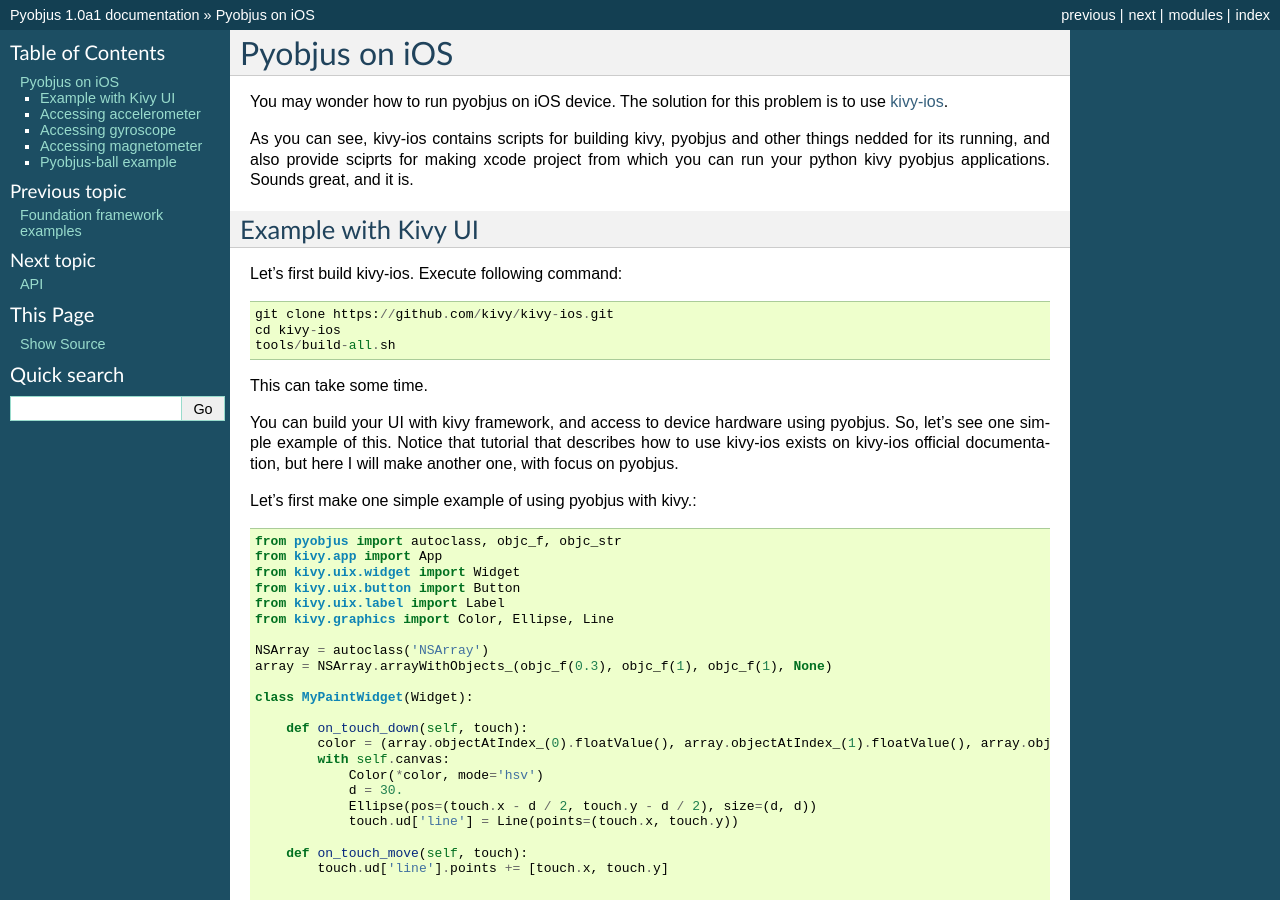
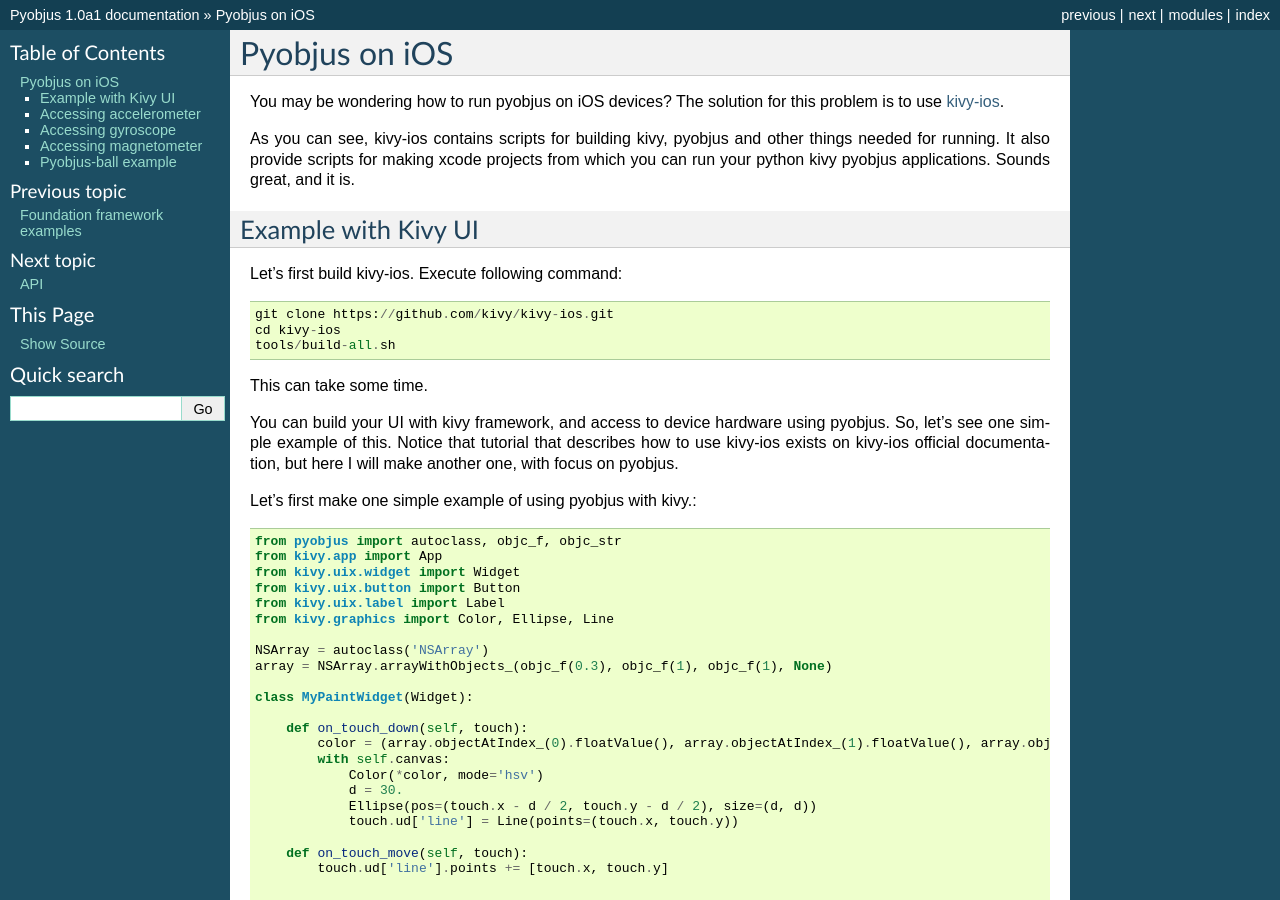
Before and after one commit to kivy/pyobjus, a Sphinx documentation site: the page built from docs/source/pyobjus_ios.rst, in a window 1280 px wide and 900 px high. Built offline with Sphinx 7.4.7, drawn with Linux system fonts in a browser that asks for light colours.

Commit message:
doc: grammar tweaks

```diff
--- a/docs/source/pyobjus_ios.rst
+++ b/docs/source/pyobjus_ios.rst
@@ -3,9 +3,12 @@
 Pyobjus on iOS
 ==============
 
-You may wonder how to run pyobjus on iOS device. The solution for this problem is to use `kivy-ios <https://github.com/kivy/kivy-ios>`_.
+You may be wondering how to run pyobjus on iOS devices?
+The solution for this problem is to use `kivy-ios <https://github.com/kivy/kivy-ios>`_.
 
-As you can see, kivy-ios contains scripts for building kivy, pyobjus and other things nedded for its running, and also provide sciprts for making xcode project from which you can run your python kivy pyobjus applications. Sounds great, and it is.
+As you can see, kivy-ios contains scripts for building kivy, pyobjus and other things
+needed for running. It also provide scripts for making xcode projects from which you
+can run your python kivy pyobjus applications. Sounds great, and it is.
 
 Example with Kivy UI
 --------------------
```
